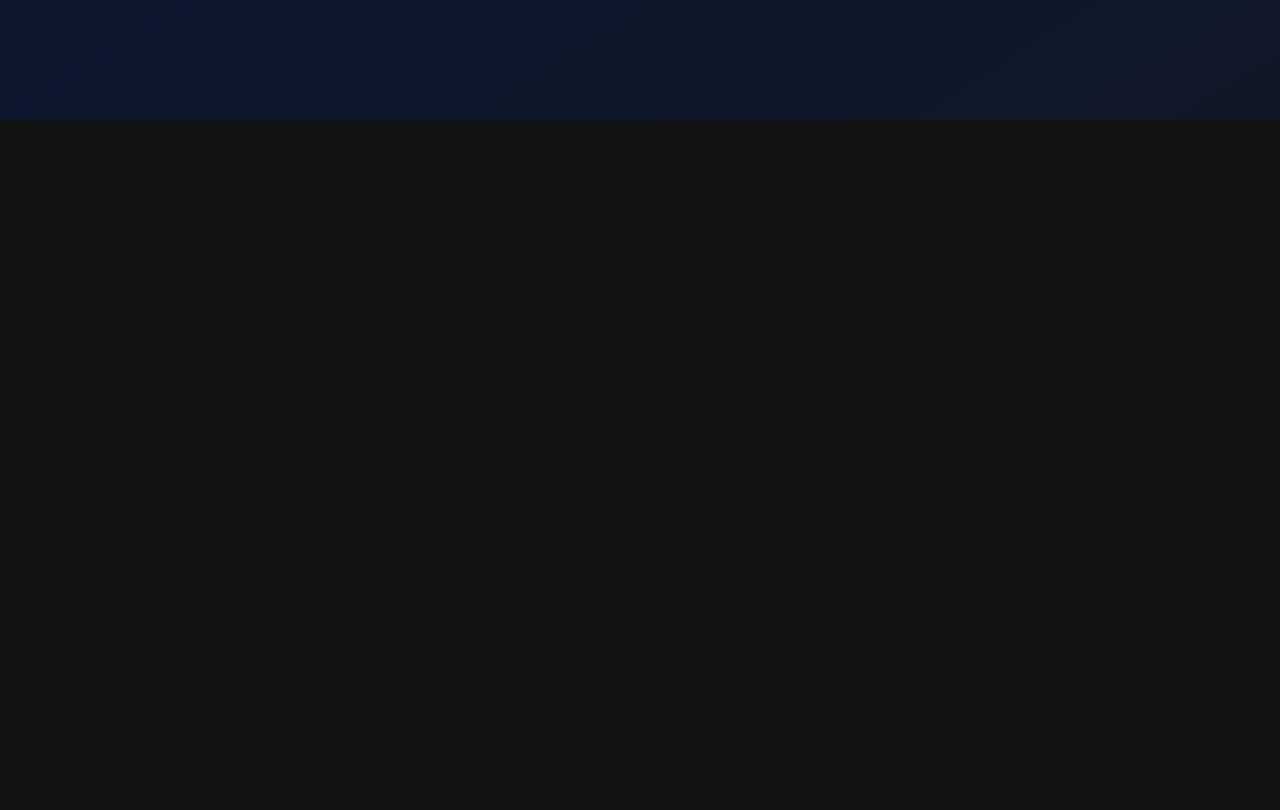
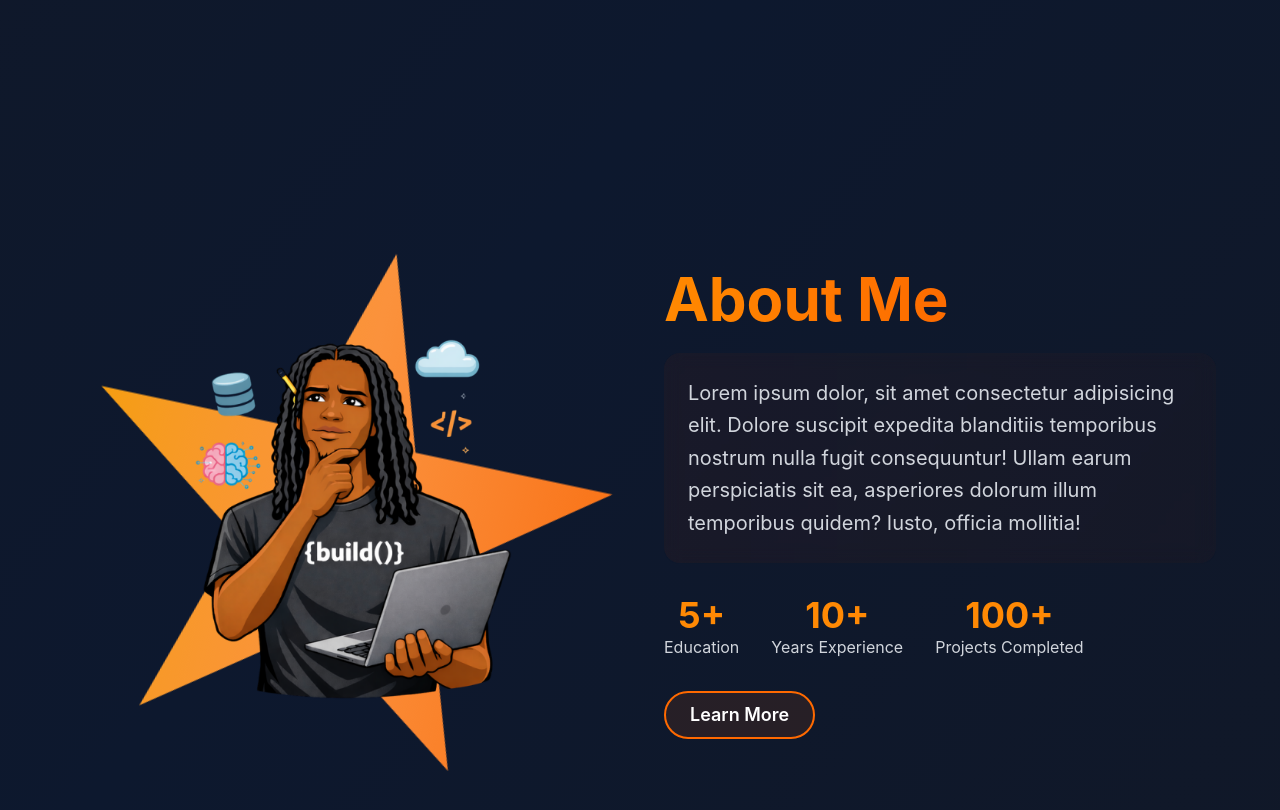
Before and after one commit to E-Albert/my-portfolio, a React (Vite) app: page / in a window 1280 px wide. Shown: the part 680-1490 px from the top of the page. Before the commit the page ends 800 px from the top, so only its background shows below. Built offline with nearby package versions, Linux system fonts and the light colour scheme.

Commit message:
Added about section with new avatar, related stats, and learn more button

```diff
--- a/src/App.jsx
+++ b/src/App.jsx
@@ -3,6 +3,7 @@ import AOS from "aos";
 import "aos/dist/aos.css";
 import Navbar from "./components/Navbar";
 import Hero from "./components/Hero";
+import About from "./components/About";
 
 function App() {
   const [darkMode, setDarkMode] = useState(true);
@@ -36,6 +37,7 @@ function App() {
     >
       <Navbar darkMode={darkMode} toggleDarkMode={toggleDarkMode} />
       <Hero darkMode={darkMode} />
+      <About darkMode={darkMode} />
     </div>
   );
 }
--- /dev/null
+++ b/src/components/About.jsx
@@ -0,0 +1,136 @@
+import ThinkingAvatar from "../assets/CartoonDevThinking.png"
+
+const About = ({ darkMode }) => {
+  return (
+    <section
+      id="about"
+      className={`min-h-screen overflow-hidden flex items-center justify-center px-4 sm:px-6`}
+    >
+      <div className="max-w-6xl w-full grid grid-cols-1 lg:grid-cols-2 gap-8 sm:gap-12 items-center">
+        <figure
+          data-aos="fade-up"
+          data-aos-delay="300"
+          className="flex flex-wrap justify-center gap-4 relative order-2 lg:order-1"
+        >
+          <div className="relative w-75 h-75 lg:w-96 lg:h-96">
+            {/* Image */}
+            <div
+              className="absolute -inset-6 lg:-inset-20 bg-linear-to-l
+  from-[#f97316] via-[#fb923c] to-[#f59e0b]
+  rotate-12 star-shape z-0"
+              data-aos="zoom-in"
+              data-aos-delay="600"
+            ></div>
+
+            <img
+              src={ThinkingAvatar}
+              alt="About Image"
+              className="absolute inset-0 w-full h-full object-cover z-10 transition-all duration-300"
+              data-aos="zoom-in"
+              data-aos-delay="400"
+            />
+          </div>
+        </figure>
+        <article
+          data-aos="fade-left"
+          data-aos-delay="300"
+          className="text-center lg:text-left relative order-1 lg:order-2"
+        >
+          <header>
+            <h1
+              className="text-3xl sm:text-4xl lg:text-5xl xl:text-6xl font-bold mb-4 sm:mb-6
+      text-transparent bg-linear-to-r from-orange-400 to-orange-600 bg-clip-text"
+              data-aos="fade-up"
+              data-aos-delay="400"
+            >
+              About Me
+            </h1>
+          </header>
+
+          <p
+            className={`text-sm sm:text-base lg:text-lg xl:text-xl mb-6 sm:mb-8 leading-relaxed
+  bg-linear-to-r from-orange-900/10 to-orange-900/5
+  p-4 sm:p-6 rounded-xl sm:rounded-2xl
+  backdrop-blur-sm
+  ${darkMode ? "text-gray-300" : "text-gray-700"}`}
+            data-aos="fade-up"
+            data-aos-delay="500"
+          >
+            Lorem ipsum dolor, sit amet consectetur adipisicing elit. Dolore
+            suscipit expedita blanditiis temporibus nostrum nulla fugit
+            consequuntur! Ullam earum perspiciatis sit ea, asperiores dolorum
+            illum temporibus quidem? Iusto, officia mollitia!
+          </p>
+          <div className="flex flex-wrap justify-center lg:justify-start gap-4 sm:gap-6 lg:gap-8 mb-6 sm:mb-8">
+            {/* Education */}
+            <div
+              className="text-center"
+              data-aos="zoom-in"
+              data-aos-delay="600"
+            >
+              <div className="text-2xl sm:text-3xl lg:text-4xl font-bold text-orange-400">
+                5+
+              </div>
+              <div
+                className={`text-xs sm:text-sm lg:text-base ${
+                  darkMode ? "text-gray-300" : "text-gray-600"
+                }`}
+              >
+                Education
+              </div>
+            </div>
+            {/* Years Experience */}
+            <div
+              className="text-center"
+              data-aos="zoom-in"
+              data-aos-delay="650"
+            >
+              <div className="text-2xl sm:text-3xl lg:text-4xl font-bold text-orange-400">
+                10+
+              </div>
+              <div
+                className={`text-xs sm:text-sm lg:text-base ${
+                  darkMode ? "text-gray-300" : "text-gray-600"
+                }`}
+              >
+                Years Experience
+              </div>
+            </div>
+            {/* Projects Completed */}
+            <div
+              className="text-center"
+              data-aos="zoom-in"
+              data-aos-delay="700"
+            >
+              <div className="text-2xl sm:text-3xl lg:text-4xl font-bold text-orange-400">
+                100+
+              </div>
+              <div
+                className={`text-xs sm:text-sm lg:text-base ${
+                  darkMode ? "text-gray-300" : "text-gray-600"
+                }`}
+              >
+                Projects Completed
+              </div>
+            </div>
+            <button
+              className={`w-full sm:w-auto border-2 border-orange-500 inline-flex items-center
+  justify-center py-2 px-4 sm:px-6
+  hover:shadow-[0_0_40px_rgb(255,165,0,0.7)]
+  rounded-full text-base sm:text-lg font-semibold
+  transition-all duration-300 transform
+  ${darkMode ? "text-white bg-orange-500/10" : "text-gray-800 bg-white/90"}`}
+              data-aos="fade-up"
+              data-aos-delay="800"
+            >
+              Learn More
+            </button>
+          </div>
+        </article>
+      </div>
+    </section>
+  );
+};
+
+
+export default About
--- a/src/index.css
+++ b/src/index.css
@@ -13,3 +13,18 @@ body {
 html {
     scroll-behavior: smooth;
 }
+
+.star-shape {
+  clip-path: polygon(
+    50% 0%,
+    61% 35%,
+    98% 35%,
+    68% 57%,
+    79% 91%,
+    50% 70%,
+    21% 91%,
+    32% 57%,
+    2% 35%,
+    39% 35%
+  );
+}
```
Also changed, not shown: src/assets/CartoonDevThinking.png (added).
